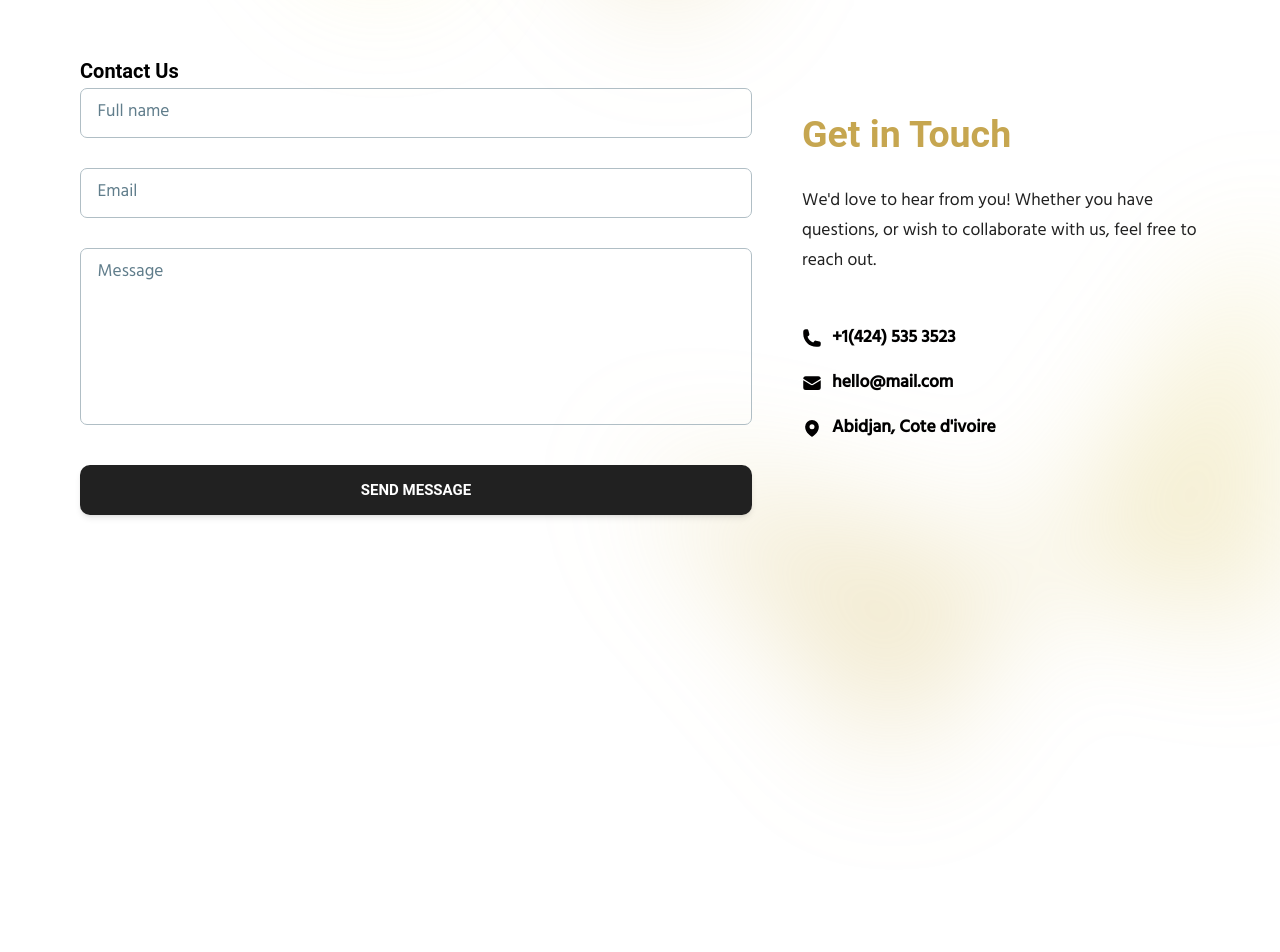
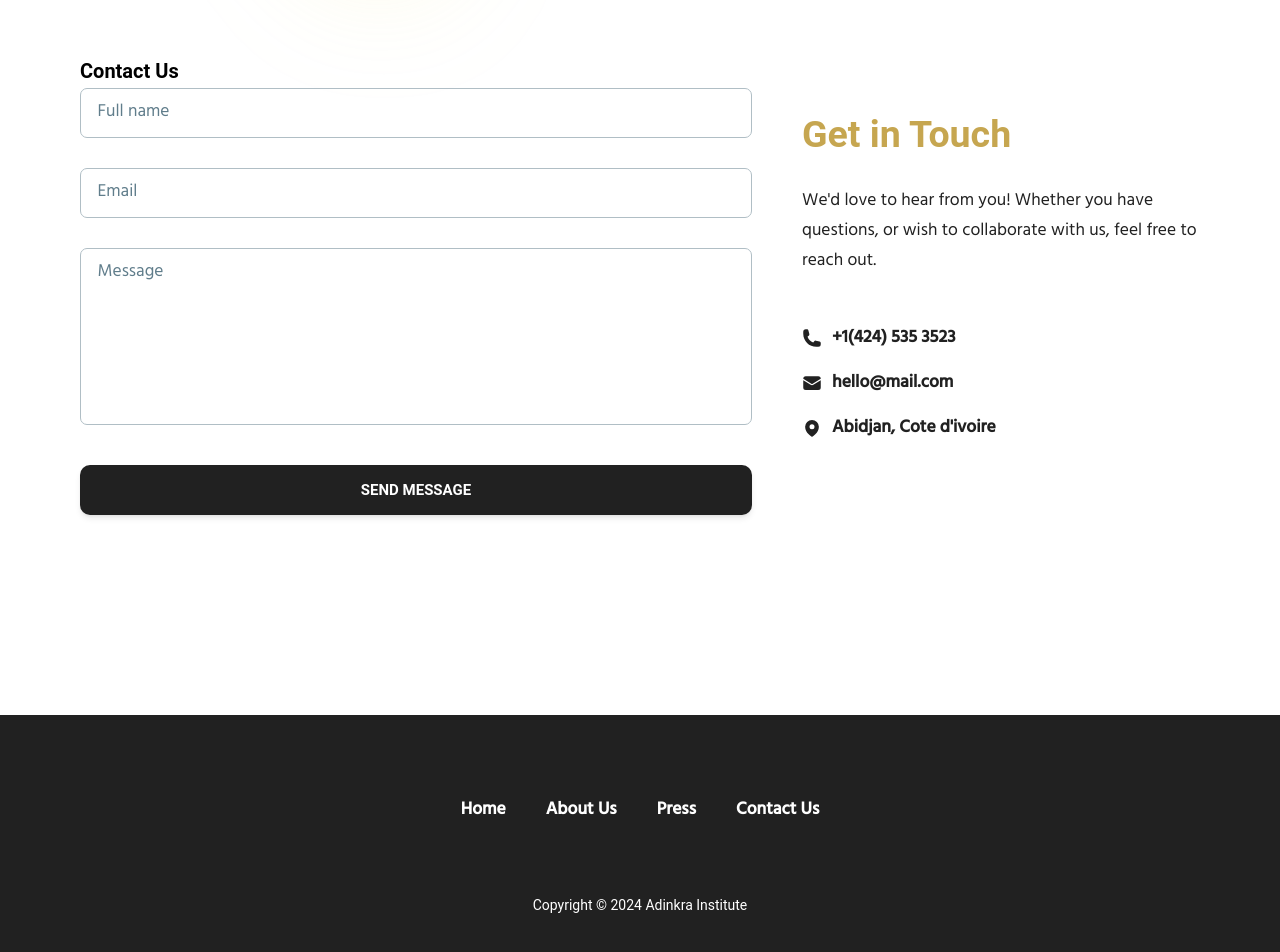
Before and after one commit to sylla156/Adinkra_Institute, a React (Vite) app: page / in a window 1280 px wide. Shown: the part 1556-2508 px from the top of the page. Before the commit the page ends 2318 px from the top, so only its background shows below. Built offline with nearby package versions, Linux system fonts and the light colour scheme.

Commit message:
Feat(Add)<Footer  Page>: I finished the footer section integration and also add the style

```diff
--- a/src/App.tsx
+++ b/src/App.tsx
@@ -1,16 +1,20 @@
-import BackgroundColor from './components/BackgroundColor'
-import About from './containers/About'
-import Contact from './containers/Contact'
-import Hero from './containers/Hero'
+import BackgroundColor from "./components/BackgroundColor";
+import About from "./containers/About";
+import Contact from "./containers/Contact";
+import Footer from "./containers/Footer";
+import Hero from "./containers/Hero";
 
 const App = () => {
   return (
     <BackgroundColor>
-      <Hero/>
-      <About/>
-      <Contact/>
+      <main className="mx-3 sm:mx-16">
+        <Hero />
+        <About />
+        <Contact />
+      </main>
+      <Footer />
     </BackgroundColor>
-  )
-}
+  );
+};
 
-export default App
+export default App;
--- a/src/components/BackgroundColor.tsx
+++ b/src/components/BackgroundColor.tsx
@@ -17,18 +17,7 @@ const BackgroundColor: React.FC<{ children: ReactNode }> = ({ children }) => {
           />
         </div>
         {children}
-        <div
-          aria-hidden="true"
-          className="absolute inset-x-0 top-[calc(100%-13rem)] -z-10 transform-gpu overflow-hidden blur-3xl sm:top-[calc(100%-30rem)]"
-        >
-          <div
-            style={{
-              clipPath:
-                "polygon(74.1% 44.1%, 100% 61.6%, 97.5% 26.9%, 85.5% 0.1%, 80.7% 2%, 72.5% 32.5%, 60.2% 62.4%, 52.4% 68.1%, 47.5% 58.3%, 45.2% 34.5%, 27.5% 76.7%, 0.1% 64.9%, 17.9% 100%, 27.6% 76.8%, 76.1% 97.7%, 74.1% 44.1%)",
-            }}
-            className="relative left-[calc(50%+3rem)] aspect-[1155/678] w-[36.125rem] -translate-x-1/2 bg-gradient-to-tr from-primary to-secondary opacity-30 sm:left-[calc(50%+36rem)] sm:w-[72.1875rem]"
-          />
-        </div>
+
       </div>
     </>
   );
--- a/src/components/Header.tsx
+++ b/src/components/Header.tsx
@@ -4,7 +4,7 @@ import contentEnglish from "../content/contentEnglish";
 const Header = () => {
   const { title, subTitle, content, button } = contentEnglish.header;
   return (
-    <div className="mx-3 sm:mx-16 md:mx-auto max-w-2xl pt-24 md:pt-48 lg:pt-42">
+    <div className="md:mx-auto max-w-2xl pt-24 md:pt-48 lg:pt-42">
       <div className="mb-8 flex justify-center">
         <div className="hidden md:block relative rounded-full border-1 px-3 py-1 text-sm leading-6 text-gray-600 ring-1 ring-gray-900/10 hover:ring-gray-900/20 border-third">
           {subTitle}{" "}
--- a/src/components/Topbar.tsx
+++ b/src/components/Topbar.tsx
@@ -11,7 +11,7 @@ const Topbar = () => {
     <header className="absolute inset-x-0 top-0 z-50" id={id}>
       <nav
         aria-label="Global"
-        className="flex items-center justify-between p-6 lg:px-8"
+        className="flex items-center justify-between py-6 lg:px-8"
       >
         <div className="flex lg:flex-1">
           <a
--- a/src/containers/About.tsx
+++ b/src/containers/About.tsx
@@ -7,7 +7,7 @@ const About = () => {
   const id = contentEnglish.topBar.navItems.find(item => item.tag.includes('about'))?.tag;
   return (
     <div
-      className="flex-col justify-center items-center mt-36 md:mt-0 mx-3 sm:mx-16"
+      className="flex-col justify-center items-center mt-36 md:mt-0"
       id={id}
     >
       <Typography variant="h6" className="text-center text-primary">
--- a/src/containers/Contact.tsx
+++ b/src/containers/Contact.tsx
@@ -3,8 +3,11 @@ import contentEnglish from "../content/contentEnglish";
 
 const Contact = () => {
   const { title, content, form, list } = contentEnglish.contact;
+  const id = contentEnglish.topBar.navItems.find((item) =>
+    item.tag.includes("contact")
+  )?.tag;
   return (
-    <div className="mt-36 md:mt-46 mx-3 sm:mx-16">
+    <div className="mt-36 md:mt-46" id={id}>
       <div className="md:flex md:justify-start md:gap-x-10 md:items-start mt-10 md:mt-12">
         <div className="flex-col h-full md:my-auto order-2 mt-5">
           <Typography variant="h3" className=" text-primary h-[10%] md:mb-5">
@@ -30,16 +33,8 @@ const Contact = () => {
             {form.title}
           </Typography>
           <form className="flex flex-col gap-6">
-            <Input
-              type="text"
-              label="Full name"
-              crossOrigin={undefined}
-            />
-            <Input
-              type="text"
-              label="Email"
-              crossOrigin={undefined}
-            />
+            <Input type="text" label="Full name" crossOrigin={undefined} />
+            <Input type="text" label="Email" crossOrigin={undefined} />
             <Textarea rows={6} label="Message" name="desc" />
 
             <Button type="submit">Send Message</Button>
--- /dev/null
+++ b/src/containers/Footer.tsx
@@ -0,0 +1,33 @@
+import { Typography } from "@material-tailwind/react";
+import contentEnglish from "../content/contentEnglish";
+const currentYear = new Date().getFullYear();
+
+export function Footer() {
+  const { logo, navItems } = contentEnglish.topBar;
+
+  return (
+    <footer className="pt-16 mt-40 pb-10 bg-third">
+      <div className="container mx-auto flex flex-col items-center">
+        <div className="flex flex-wrap items-center justify-center gap-8 pb-8">
+          {navItems.map((navItem) => (
+            <div className="" key={navItem.name}>
+              <a
+                href={navItem.link}
+                className="text-sm font-semibold leading-6 text-white flex justify-start items-center"
+              >
+                {navItem.name}
+              </a>
+            </div>
+          ))}
+        </div>
+        <Typography
+          color="blue-gray"
+          className="mt-6 text-[0.7rem] !font-normal text-white"
+        >
+          Copyright &copy; {currentYear} {logo}
+        </Typography>
+      </div>
+    </footer>
+  );
+}
+export default Footer;
--- a/src/content/contentEnglish.tsx
+++ b/src/content/contentEnglish.tsx
@@ -71,7 +71,7 @@ const contentEnglish = {
       {
         name: "Contact Us",
         link: "#contact",
-        tag: "/contact",
+        tag: "contact",
         Logo: () => {
           return (
             <svg
@@ -93,7 +93,7 @@ const contentEnglish = {
     ],
     contact: {
       name: "Get in Touch",
-      link: "/contact",
+      link: "#contact",
     },
   },
   header: {
--- a/src/index.css
+++ b/src/index.css
@@ -11,6 +11,7 @@
 
   html {
     font-size: 20px;
+    scroll-behavior: smooth;
   }
 
   h1,
--- a/tailwind.config.js
+++ b/tailwind.config.js
@@ -12,7 +12,7 @@ export default withMT({
       colors:{
         primary:"#C6A650",
         secondary:"#FCF976",
-        third:"#010000",
+        third:"#212121",
       }
     },
   },
```
